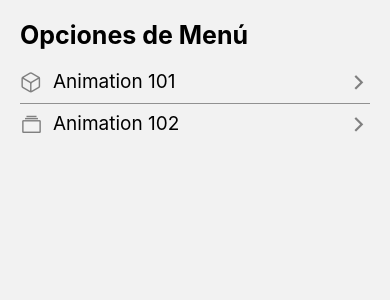
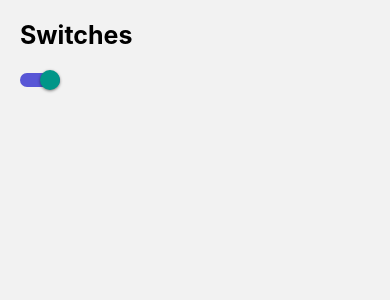
Before and after one commit to Axely7/React-Native-Components, a React Native app: screen /SwitchScreen in a window 390 px wide. Shown: the top 300 px of the page. Built offline with nearby package versions, Linux system fonts and the light colour scheme.

Commit message:
pan movement and switches components

```diff
--- /dev/null
+++ b/src/components/HeaderTitle.tsx
@@ -0,0 +1,18 @@
+import React from 'react';
+import {Text, View} from 'react-native';
+import {useSafeAreaInsets} from 'react-native-safe-area-context';
+import {styles} from '../theme/appTheme';
+
+interface Props {
+  title: string;
+}
+
+export const HeaderTitle = ({title}: Props) => {
+  const {top} = useSafeAreaInsets();
+
+  return (
+    <View style={{marginTop: top + 20, marginBottom: 20}}>
+      <Text style={styles.title}>{title}</Text>
+    </View>
+  );
+};
--- /dev/null
+++ b/src/data/menuItems.ts
@@ -0,0 +1,19 @@
+import {MenuItem} from '../interfaces/AppInterfaces';
+
+export const menuItems: MenuItem[] = [
+  {
+    name: 'Animation 101',
+    icon: 'cube-outline',
+    component: 'Animation101Screen',
+  },
+  {
+    name: 'Animation 102',
+    icon: 'albums-outline',
+    component: 'Animation102Screen',
+  },
+  {
+    name: 'Switches',
+    icon: 'toggle-outline',
+    component: 'SwitchScreen',
+  },
+];
--- a/src/navigation/Navigator.tsx
+++ b/src/navigation/Navigator.tsx
@@ -2,6 +2,7 @@ import {createStackNavigator} from '@react-navigation/stack';
 import {Animation101Screen} from '../screens/Animation101Screen';
 import {HomeScreen} from '../screens/HomeScreen';
 import {Animation102Screen} from '../screens/Animation102Screen';
+import {SwitchScreen} from '../screens/SwitchScreen';
 
 const Stack = createStackNavigator();
 
@@ -11,6 +12,7 @@ export const Navigator = () => {
       <Stack.Screen name="HomeScreen" component={HomeScreen} />
       <Stack.Screen name="Animation101Screen" component={Animation101Screen} />
       <Stack.Screen name="Animation102Screen" component={Animation102Screen} />
+      <Stack.Screen name="SwitchScreen" component={SwitchScreen} />
     </Stack.Navigator>
   );
 };
--- a/src/screens/Animation102Screen.tsx
+++ b/src/screens/Animation102Screen.tsx
@@ -1,17 +1,49 @@
-import React from 'react';
-import {StyleSheet, View} from 'react-native';
+import React, {useRef} from 'react';
+import {Animated, StyleSheet, View, PanResponder} from 'react-native';
 
 export const Animation102Screen = () => {
+  const pan = useRef(new Animated.ValueXY()).current;
+
+  const panResponder = PanResponder.create({
+    onStartShouldSetPanResponder: () => true,
+    onPanResponderMove: Animated.event(
+      [
+        null,
+        {
+          dx: pan.x,
+          dy: pan.y,
+        },
+      ],
+      {
+        useNativeDriver: false,
+      },
+    ),
+    onPanResponderRelease: () => {
+      Animated.spring(pan, {
+        toValue: {x: 0, y: 0},
+        useNativeDriver: false,
+      }).start();
+    },
+  });
+
   return (
-    <View style={{flex: 1}}>
-      <View style={styles.purpleBox} />
+    <View style={styles.container}>
+      <Animated.View
+        {...panResponder.panHandlers}
+        style={[pan.getLayout(), styles.purpleBox]}
+      />
     </View>
   );
 };
 
 const styles = StyleSheet.create({
+  container: {
+    flex: 1,
+    justifyContent: 'center',
+    alignItems: 'center',
+  },
   purpleBox: {
-    backgroundColor: 'red',
+    backgroundColor: '#75CED8',
     width: 150,
     height: 150,
   },
--- a/src/screens/HomeScreen.tsx
+++ b/src/screens/HomeScreen.tsx
@@ -1,34 +1,11 @@
 import React from 'react';
-import {FlatList, Text, View} from 'react-native';
-import {useSafeAreaInsets} from 'react-native-safe-area-context';
+import {FlatList, View} from 'react-native';
 import {styles} from '../theme/appTheme';
-import {MenuItem} from '../interfaces/AppInterfaces';
 import {FlatListMenuItem} from '../components/FlatListMenuItem';
-
-const menuItems: MenuItem[] = [
-  {
-    name: 'Animation 101',
-    icon: 'cube-outline',
-    component: 'Animation101Screen',
-  },
-  {
-    name: 'Animation 102',
-    icon: 'albums-outline',
-    component: 'Animation102Screen',
-  },
-];
+import {menuItems} from '../data/menuItems';
+import {HeaderTitle} from '../components/HeaderTitle';
 
 export const HomeScreen = () => {
-  const {top} = useSafeAreaInsets();
-
-  const renderListHeader = () => {
-    return (
-      <View style={{marginTop: top + 20, marginBottom: 20}}>
-        <Text style={styles.title}>Opciones de Menú</Text>
-      </View>
-    );
-  };
-
   const itemSeparator = () => {
     return (
       <View style={{borderBottomWidth: 1, opacity: 0.4, marginVertical: 8}} />
@@ -41,7 +18,7 @@ export const HomeScreen = () => {
         data={menuItems}
         renderItem={({item}) => <FlatListMenuItem menuItem={item} />}
         keyExtractor={item => item.name}
-        ListHeaderComponent={renderListHeader}
+        ListHeaderComponent={<HeaderTitle title="Opciones de menú" />}
         ItemSeparatorComponent={itemSeparator}
       />
     </View>
--- /dev/null
+++ b/src/screens/SwitchScreen.tsx
@@ -0,0 +1,21 @@
+import React, {useState} from 'react';
+import {Platform, Switch, View} from 'react-native';
+import {HeaderTitle} from '../components/HeaderTitle';
+
+export const SwitchScreen = () => {
+  const [isEnabled, setIsEnabled] = useState(true);
+  const toggleSwitch = () => setIsEnabled(!isEnabled);
+
+  return (
+    <View style={{marginHorizontal: 20}}>
+      <HeaderTitle title="Switches" />
+      <Switch
+        trackColor={{false: '#D9D9DB', true: '#5856D6'}}
+        thumbColor={Platform.OS === 'android' ? '#5856D6' : ''}
+        // ios_backgroundColor="#3e3e3e"
+        onValueChange={toggleSwitch}
+        value={isEnabled}
+      />
+    </View>
+  );
+};
```
